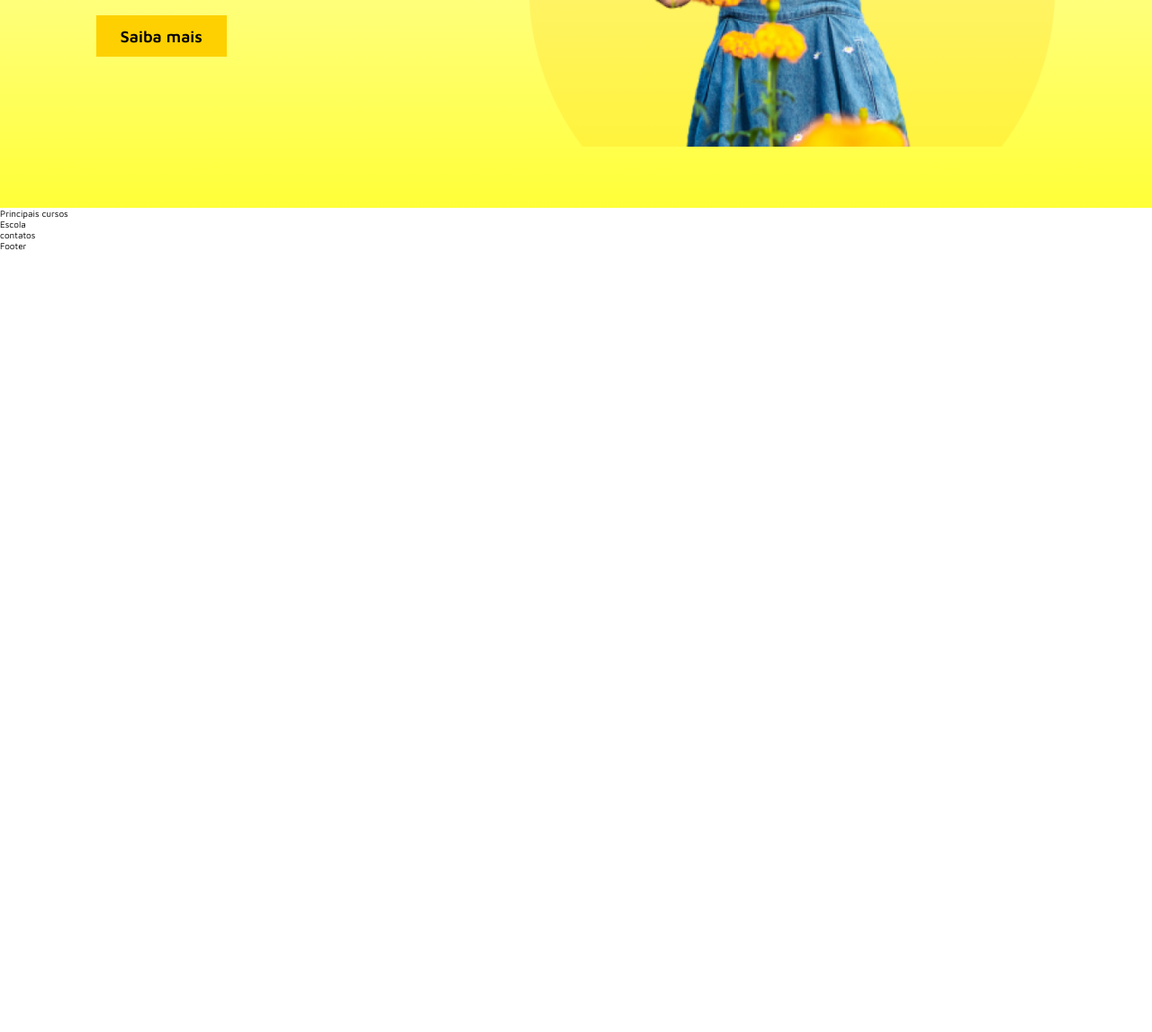
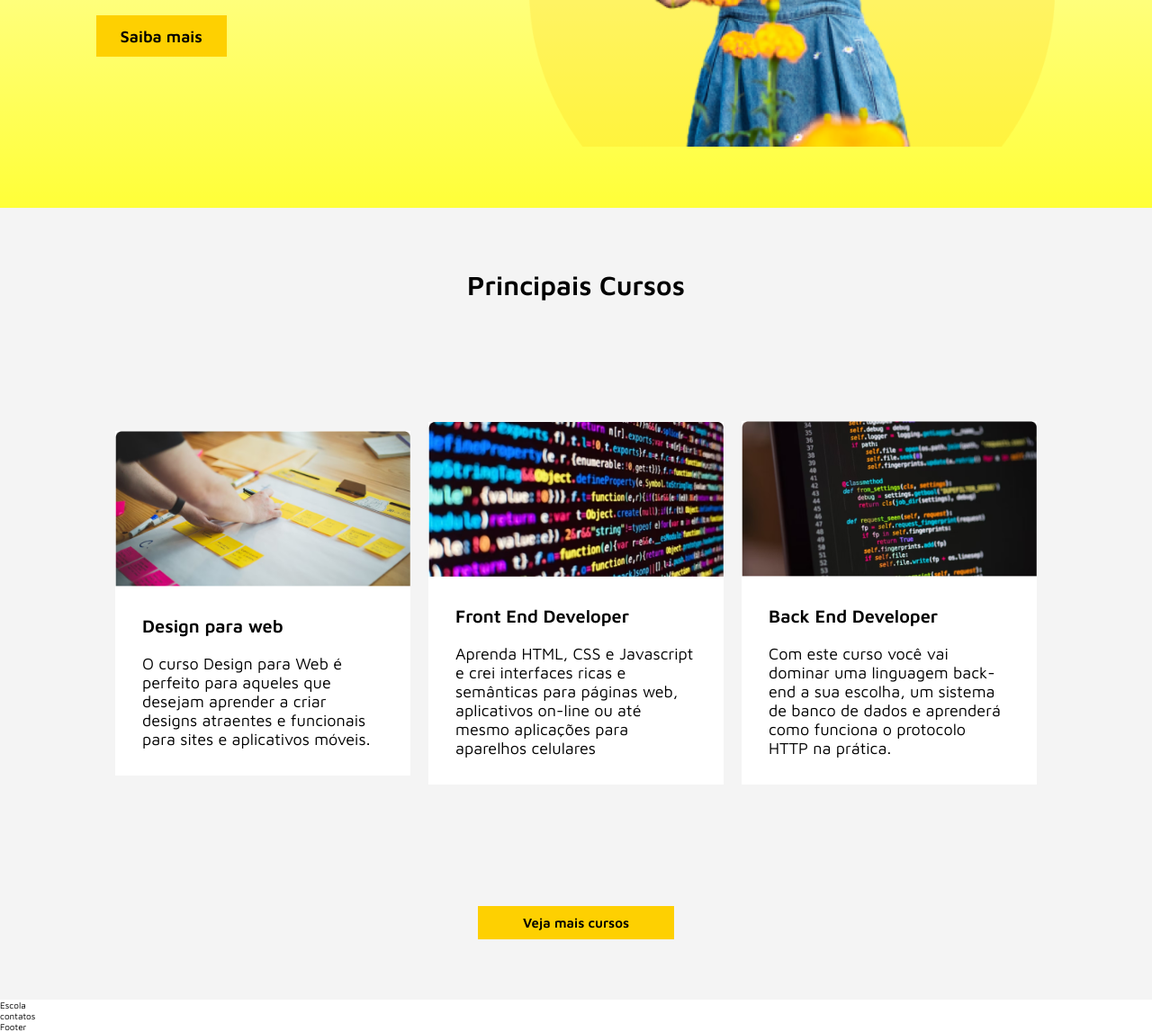
Before and after one commit to rafael-ds/Curso_Web_Designer, a plain HTML site: page projeto_aprenser/index.html in a window 1280 px wide. Shown: the part 558-1705 px from the top of the page at 90% size. Before the commit the page ends 837 px from the top, so only its background shows below. Drawn offline with Linux system fonts and the light colour scheme.

Commit message:
finalizando a seção Principais cursos

```diff
--- a/projeto_aprenser/index.html
+++ b/projeto_aprenser/index.html
@@ -50,7 +50,54 @@
 
         <!-- Seção principais cursos -->
         <section class="destc-cursos">
-            Principais cursos
+            <h2>principais cursos</h2>
+
+            <!-- Card 1 - Curso Designer -->
+            <div class="main-cards">
+                <!-- Card 1 -->
+                <div class="card">
+                    <header class="card-header">
+                        <img src="src/img/curso-design.png" alt="imagem curso designer">
+                    </header>
+                    <article class="card-article">
+                        <h3>Design para web</h3>
+
+                        <p>O curso Design para Web é perfeito para aqueles que desejam aprender a
+                            criar designs atraentes e funcionais para sites e aplicativos móveis.
+                        </p>
+                    </article>
+                </div>
+
+                <!-- Card 2 -->
+                <div class="card">
+                    <header class="card-header">
+                        <img src="src/img/curso-design-1.png" alt="imagem curso designer">
+                    </header>
+                    <article class="card-article">
+                        <h3>Front End Developer</h3>
+
+                        <p>Aprenda HTML, CSS e Javascript e crei interfaces ricas e semânticas para páginas web,
+                            aplicativos on-line ou até mesmo aplicações para aparelhos celulares
+                        </p>
+                    </article>
+                </div>
+
+                <!-- Card 3 -->
+                <div class="card">
+                    <header class="card-header">
+                        <img src="src/img/curso-design-2.png" alt="imagem curso designer">
+                    </header>
+                    <article class="card-article">
+                        <h3>Back End Developer</h3>
+
+                        <p>Com este curso você vai dominar uma linguagem back-end a sua escolha,
+                            um sistema de banco de dados e aprenderá como funciona o protocolo HTTP na prática.
+                        </p>
+                    </article>
+                </div>
+            </div>
+
+            <span class="btn-mais-cursos"><a href="#">Veja mais cursos</a></span>
         </section>
 
         <!-- Escola -->
--- a/projeto_aprenser/src/css/style.css
+++ b/projeto_aprenser/src/css/style.css
@@ -116,3 +116,73 @@ a{
     width: 87%;
 
 }
+
+/* Seção principais cursos */
+
+.destc-cursos{
+    background-color: rgba(216, 216, 216, 0.288);
+
+    height: 110vh;
+    display: flex;
+    flex-direction: column;
+    justify-content: space-around;
+    align-items: center;
+}
+
+.destc-cursos h2{
+    font-size: 3em;
+    text-transform: capitalize;
+
+}
+
+
+.btn-mais-cursos{
+    background-color: #FED001;
+    padding: 1em 5em;
+}
+
+.btn-mais-cursos a{
+    color: black;
+    font-weight: bolder;
+    font-size: 1.5em;
+}
+
+.main-cards{
+
+    display: flex;
+    justify-content: center;
+    align-items: center;
+    gap: 2em;
+    width: 80%;
+
+
+}
+
+.card{
+    background-color: white;
+
+    display: flex;
+    flex-direction: column;
+
+    width: 100%;
+    height: auto;
+}
+
+.card img{
+    width: 100%;
+}
+
+.card-article{
+    padding: 20px;
+}
+
+.card-article h3{
+    font-size: 2em;
+    font-weight: bold;
+    padding: 10px;
+}
+
+.card-article p{
+    font-size: 1.8em;
+    padding: 10px;
+}
```
